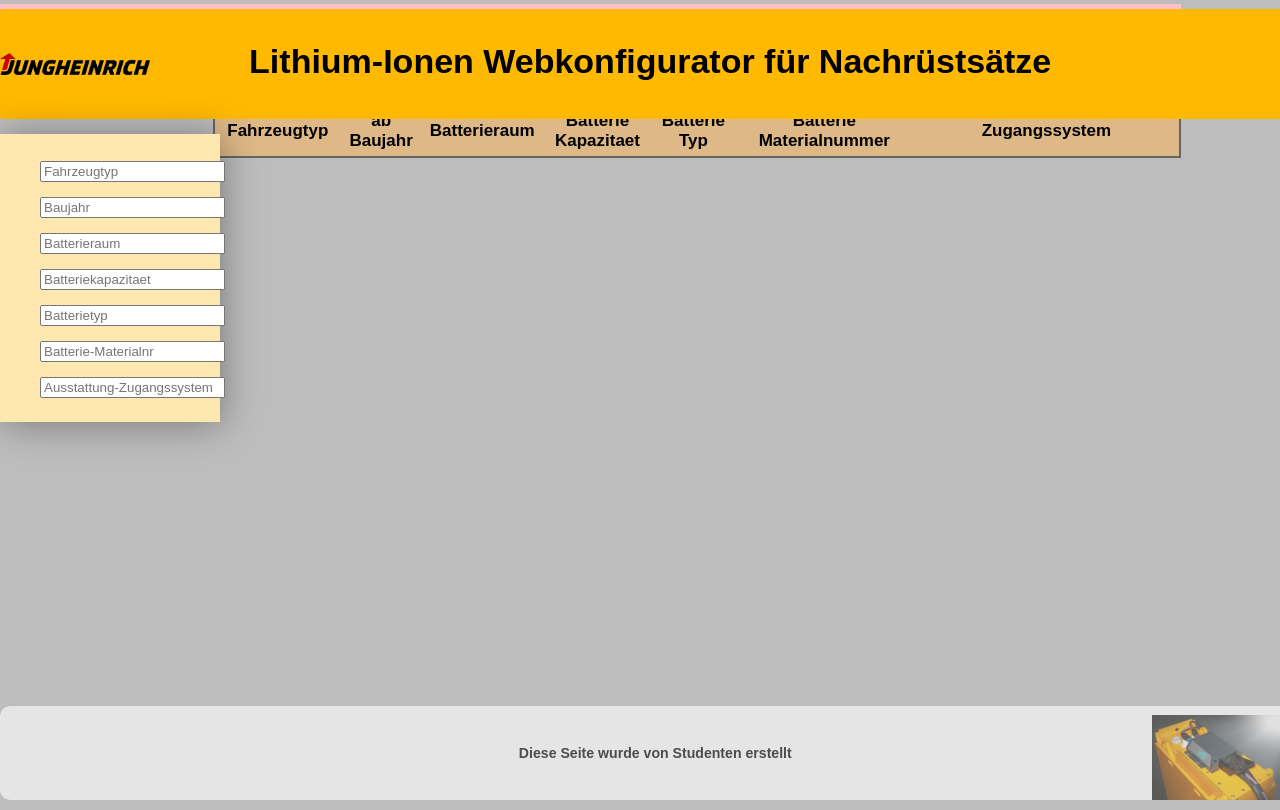
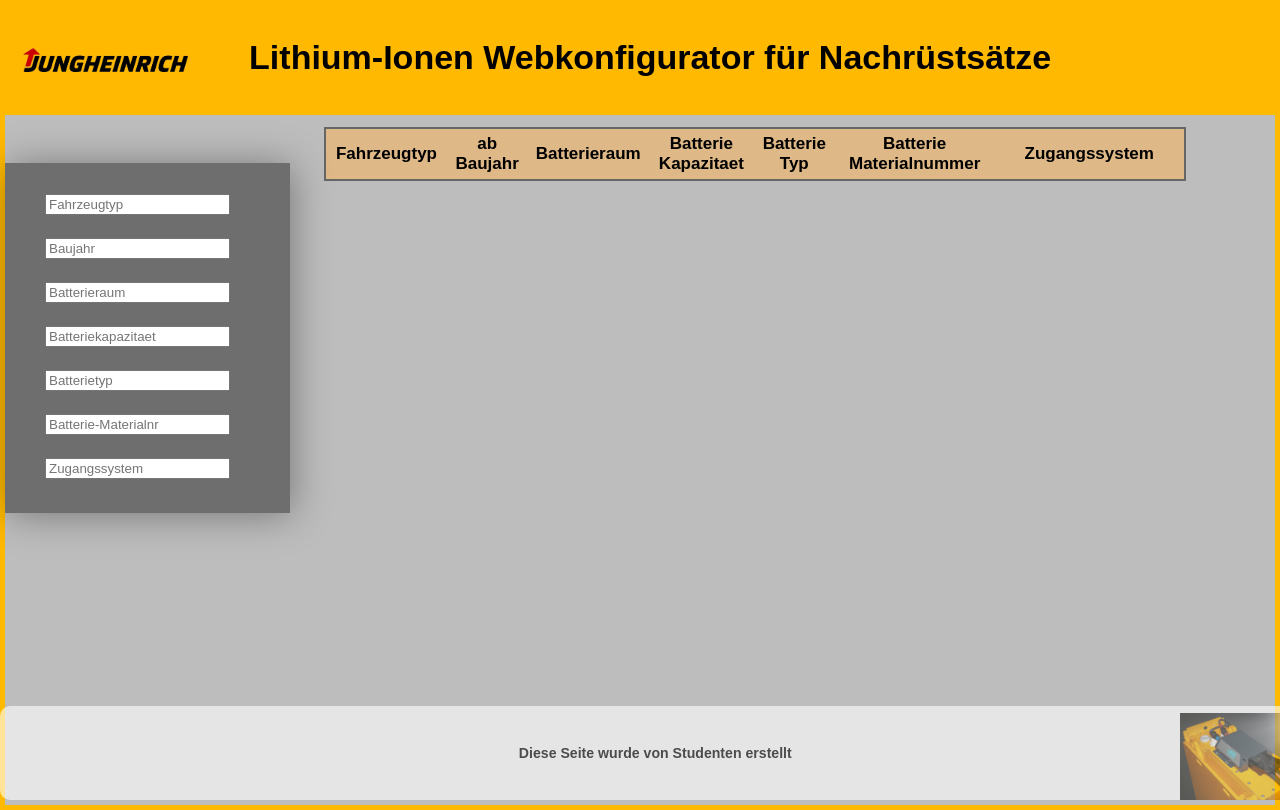
Before and after one commit to JH-NAK-Winf-2020/Batterie-Webkonfigurator, a PHP site: page / in a window 1280 px wide. Run offline with PHP 8.4, Linux system fonts and the light colour scheme; data that the repository does not hold is empty; some libraries are stand-ins or nearby versions.

Commit message:
Update Design

```diff
--- a/dashboard/css/master.css
+++ b/dashboard/css/master.css
@@ -1,12 +1,15 @@
 header {
   background-color: #ffb900;
   background-image: url("logo.jpg");
-  background-size: 150px;
+  background-size: 165px;
   background-position: left;
+  background-position-x: 2%;
+  background-position-y: auto;
   background-repeat: no-repeat;
   height: 90px;
   width: 100%;
   margin-bottom: 5px;
+  margin-top: -4px;
   z-index: 5;
   border-radius: 2px;
   padding-top:5px;
@@ -30,12 +33,6 @@ background-color: #bdbdbd;
 margin: 3px auto;
 width: auto;
 margin-top: 4px;
-border-color: pink;
-border-width: 5px;
-border-style: solid;
-border-right: 10px;
-border-left: 10px;
-padding-bottom: 5em;
 position: fixed;
 }
 
@@ -60,10 +57,14 @@ footer {
   background-position: bottom right;
 }
 
+tr {
+    background-color: #F3E2A9;
+}
+
 hr {
 	background-color: #3c3c3c;
 	color: #009697;
-	height: 5px;
+	height: 45px;
 	width: 100%;
 	margin: 0 auto;
 }
@@ -77,9 +78,9 @@ hr {
 
 table {
   margin: auto;
-  margin-top: 8%;
+  margin-top: 10%;
   margin-bottom: auto;
-  margin-left: 18%;
+  margin-left: 27%;
 }
 
 th {
@@ -139,18 +140,23 @@ td {
   border-bottom: 1px solid #666;
   border-left: 1px solid #666;
   border-right: 1px solid #666;
+  text-align: center;
 }
 
 nav {
-  background-color: #ffe8b0;
+  background-color: #6E6E6E;
   border-radius: 15 px;
   float: left;
-  width: 220px;
-  height: auto;
-  line-height: 200%;
+  width: 285px;
+  height: 350px;
+  line-height: 245%;
   position: fixed;
-  margin-top: 125px;
+  margin-top: 12%;
   font-size: 18px;
   box-shadow: 2px 2px 37px -1px rgba(0,0,0,0.39);
   z-index: 5;
 }
+
+#frame {
+	border: 5px solid #ffb900;
+}
--- a/dashboard/header.html
+++ b/dashboard/header.html
@@ -1,11 +1,11 @@
 <!--Der Head der Seite, wird nur beim Initialen Laden aufgerufen-->
 <!DOCTYPE html>
-<html lang="en" dir="ltr">
+<html lang="en" dir="ltr" id="frame">
 
   <head>
     <meta charset="utf-8">
     <title>    Lithium-Ionen Webkonfigurator</title>
-    <link rel="stylesheet" href="./css/master.css?v=3">
+    <link rel="stylesheet" href="./css/master.css?v=2">
   </head>
 
 <body>
--- a/dashboard/input.php
+++ b/dashboard/input.php
@@ -4,16 +4,16 @@
 -->
 
 <nav>
-  <ul style="list-style-type:square">
+  <ul>
 
 <form class="search" id='search' name='search' method="POST">
   <input type="text" id="fahrzeug" name="fahrzeug" placeholder="Fahrzeugtyp" onkeyup="updateData()" >
    <input type="text" id="sop" name="sop" placeholder="Baujahr"  onkeyup="updateData()" >
   <input type="text" id="batterieraum" name="batterieraum"  placeholder="Batterieraum" onkeyup="updateData()" >
-  <input type="text" id="baKapa" name="baKapa"  placeholder="Batteriekapazitaet" onkeyup="updateData()" >
+  <input width="20" height="10" type="text" id="baKapa" name="baKapa"  placeholder="Batteriekapazitaet" onkeyup="updateData()" >
   <input type="text" id="baTyp" name="baTyp"  placeholder="Batterietyp" onkeyup="updateData()" >
   <input type="text" id="baMaterial" name="baMaterial"  placeholder="Batterie-Materialnr" onkeyup="updateData()" >
-  <input type="text" id="asLabel" name="asLabel"  placeholder="Ausstattung-Zugangssystem" onkeyup="updateData()" >
+  <input type="text" id="asLabel" name="asLabel"  placeholder="Zugangssystem" onkeyup="updateData()" >
 </form>
 </ul>
 </nav>
```
